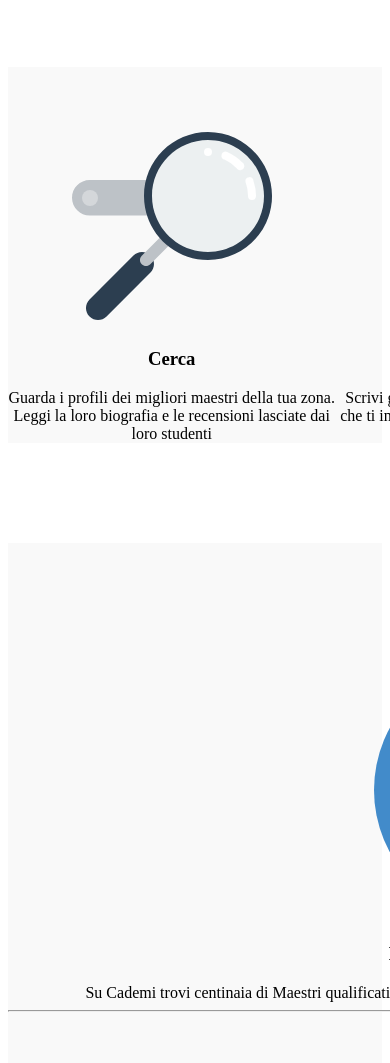
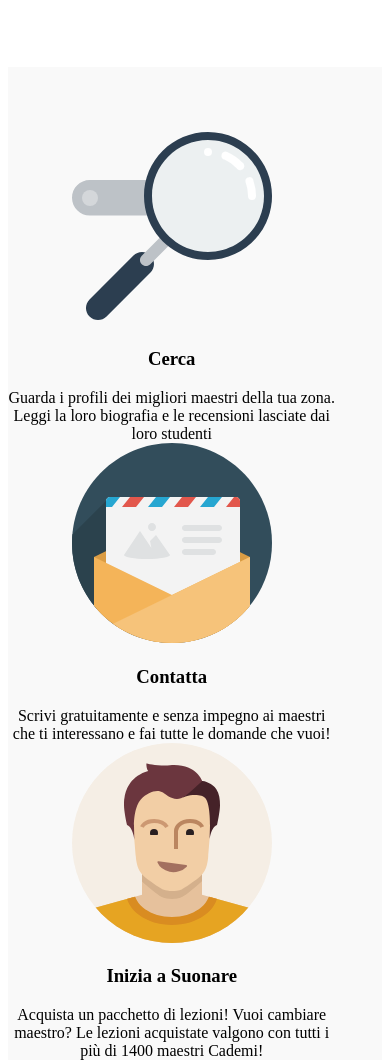
Before and after one commit to Filippo79/html-css-resp-wannabe, a plain HTML site: page index.html in a window 390 px wide. Shown: the part 800-1863 px from the top of the page. Drawn offline with Linux system fonts and the light colour scheme.

Commit message:
commit 2

```diff
--- a/style.css
+++ b/style.css
@@ -27,8 +27,6 @@
     #lezioni .row > .left, #lezioni .row > .right{
         float: none;
     }
-
-
 }
 
 /* BLOCCO STEPS */
@@ -41,6 +39,14 @@
 
 #steps{
   text-align: center;
+}
+
+@media screen and (max-width:420px) {
+    #steps .row > .left,
+    #steps .row > .central,
+    #steps .row > .right{
+        float: none;
+    }
 }
 
 /* BLOCCO PERCHE */
```
